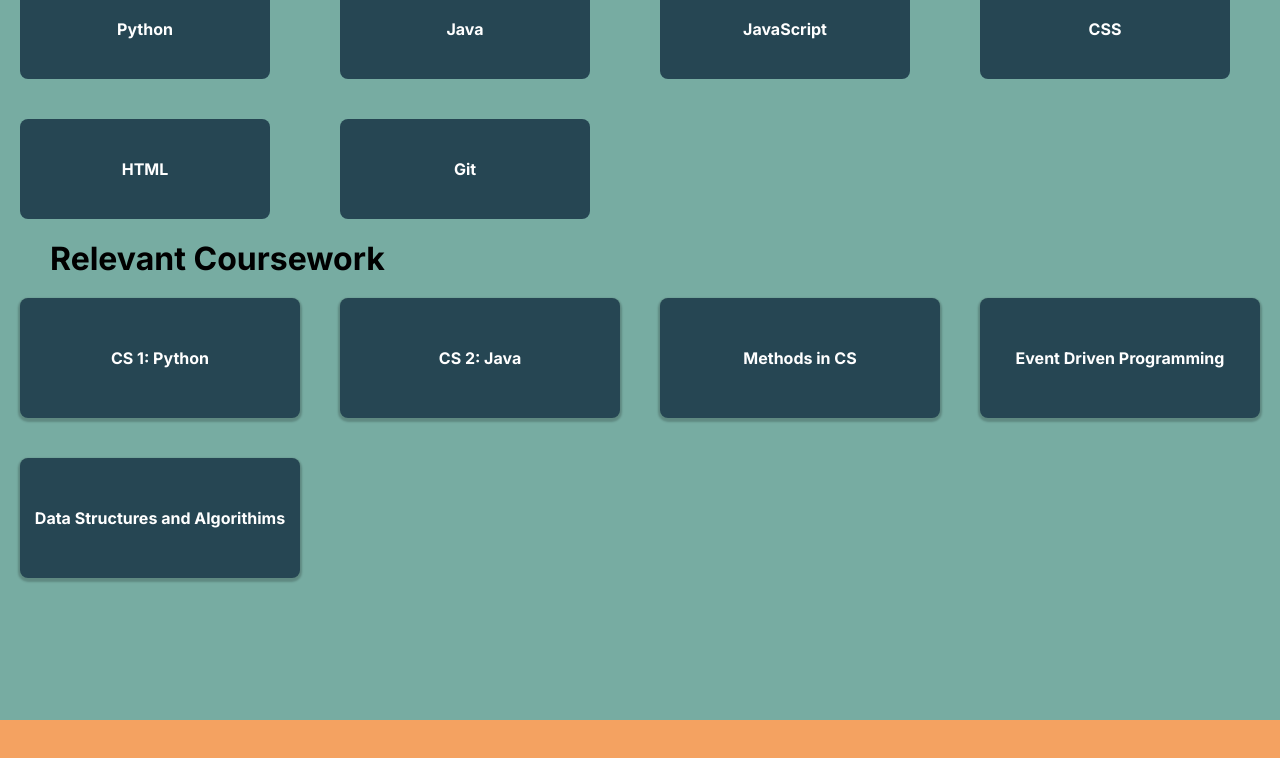
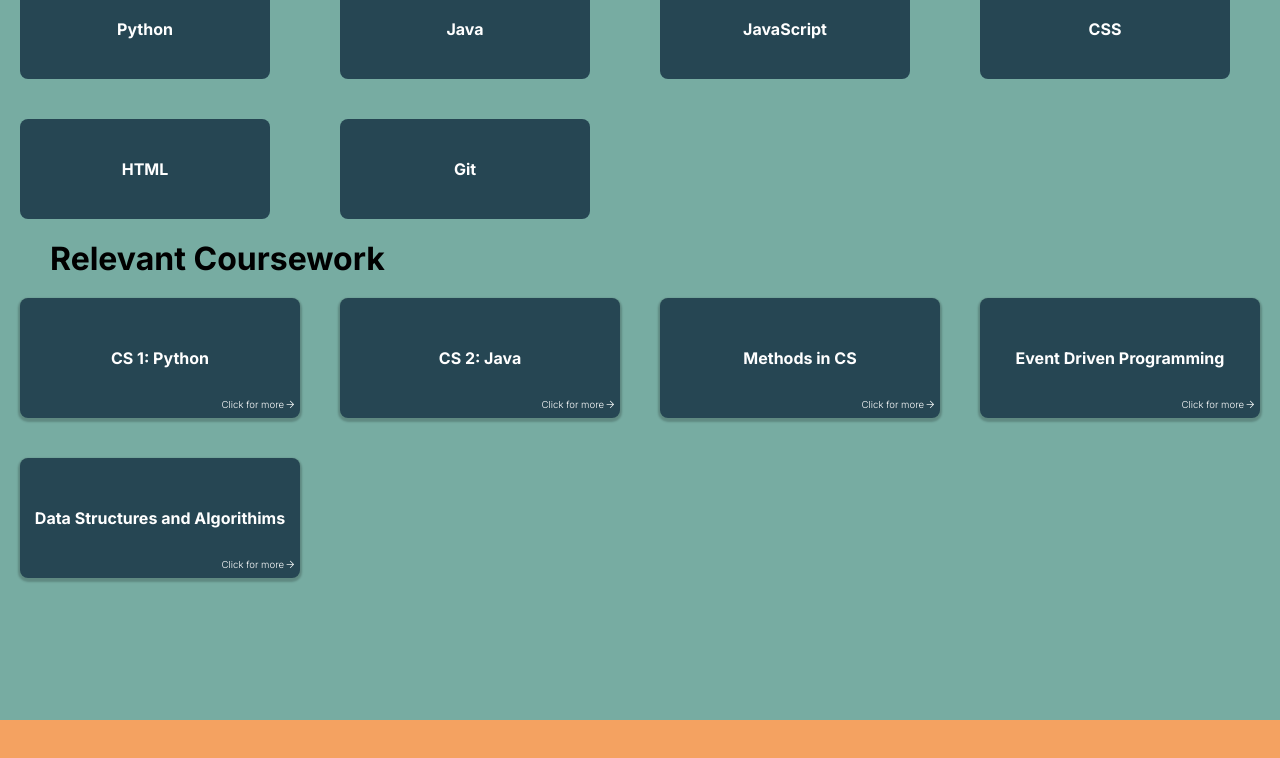
Before and after one commit to jbrijs/Personal-Portfolio-Website, a plain HTML site: page src/index.html in a window 1280 px wide. Shown: the part 1755-2513 px from the top of the page. Drawn offline with nearby package versions, Linux system fonts and the light colour scheme.

Commit message:
stylized click for more on courses

```diff
--- a/src/index.html
+++ b/src/index.html
@@ -19,6 +19,7 @@
     <link rel="preconnect" href="https://fonts.googleapis.com">
     <link rel="preconnect" href="https://fonts.gstatic.com" crossorigin>
     <link href="https://fonts.googleapis.com/css2?family=Inter:wght@100;200;300;400;500;600;700;800;900&display=swap" rel="stylesheet">
+    <link rel="stylesheet" href="https://fonts.googleapis.com/css2?family=Material+Symbols+Outlined:opsz,wght,FILL,GRAD@20..48,100..700,0..1,-50..200" />
 </head>
 <body>
     <nav class="navbar" data-hidden="false">
@@ -73,14 +74,30 @@
         </div>
         <h1 class="header" id="cw-header"> Relevant Coursework</h1>
         <div class="coursework">
-            <div class="courses" id="course-0" data-hidden="false" data-flipped="false">CS 1: Python</div>
-            <div class="courses" id="course-1" data-hidden="false" data-flipped="false">CS 2: Java</div>
-            <div class="courses" id="course-2" data-hidden="false" data-flipped="false">Methods in CS</div>
-            <div class="courses" id="course-3" data-hidden="false" data-flipped="false">Event Driven Programming</div>
-            <div class="courses" id="course-4" data-hidden="false" data-flipped="false">Data Structures and Algorithims</div>
+            <div class="courses" id="course-0" data-hidden="false" data-flipped="false">CS 1: Python
+                <p class="click-for-more">Click for more </p>
+                <span class="material-symbols-outlined">arrow_forward</span>
+            </div>
+            <div class="courses" id="course-1" data-hidden="false" data-flipped="false">CS 2: Java
+                <p class="click-for-more">Click for more </p>
+                <span class="material-symbols-outlined">arrow_forward</span>
+            </div>
+            <div class="courses" id="course-2" data-hidden="false" data-flipped="false">Methods in CS
+                <p class="click-for-more">Click for more </p>
+                <span class="material-symbols-outlined">arrow_forward</span>
 
+            </div>
+            <div class="courses" id="course-3" data-hidden="false" data-flipped="false">Event Driven Programming
+                <p class="click-for-more">Click for more </p>
+                <span class="material-symbols-outlined">arrow_forward</span>
+
+            </div>
+            <div class="courses" id="course-4" data-hidden="false" data-flipped="false">Data Structures and Algorithims
+                <p class="click-for-more">Click for more </p>
+                <span class="material-symbols-outlined">arrow_forward</span>
+
+            </div>
         </div>
-
     </section>
     <section class="page" id="projects">
     </section>
--- a/src/styles.css
+++ b/src/styles.css
@@ -190,7 +190,8 @@ a.tab-tags{
     height: 100px;
     border-radius: 8px;
     box-shadow: 0px 2px 2px 2px rgba(0,0,0,.2);
-    transition: all ease .3s
+    transition: all ease .3s;
+    position: relative;
 }
 
 .courses:hover{
@@ -211,6 +212,16 @@ a.tab-tags{
     height: 50vh;
 }
 
+.click-for-more{
+    font-size: .6em;
+    font-weight: 300;
+    position: absolute;
+    bottom: 8px;
+    right: 16px;
+    padding: 0px;
+    margin: 0px;
+}
+
 #projects{
     background-color: var(--tertiary);
 }
@@ -225,3 +236,17 @@ a.tab-tags{
     font-size: 2em;
     margin: 0px;
 }
+
+
+span.material-symbols-outlined {
+  font-variation-settings:
+  'FILL' 0,
+  'wght' 400,
+  'GRAD' 0,
+  'opsz' 48;
+  font-size: .7em;
+  position: absolute;
+  bottom: 8px;
+  right: 4px;
+
+}
```
